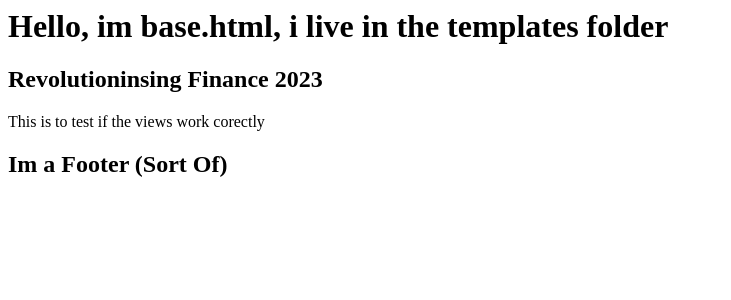
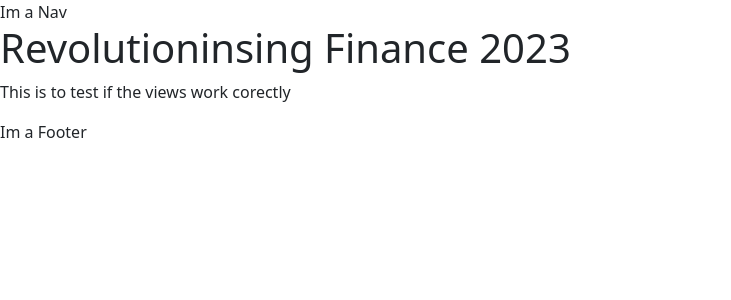
Before and after one commit to SamMartin92/hackathon-team-7, a Django app: page / in a window 1280 px wide. Shown: the top 300 px of the page, without its empty margins (0-731 px from the left). Run offline with Django 4.2, Linux system fonts and the light colour scheme.

Commit message:
add base.html to index.html

```diff
--- a/templates/base.html
+++ b/templates/base.html
@@ -1,7 +1,43 @@
-<h1>Hello, im base.html, i live in the templates folder </h1>
+{% load static %}
 
-{% block content %}
+<!DOCTYPE html>
+<html class="h-100">
 
-{% endblock %}
+<head>
+    <title>CodeStar Blog</title>
 
-<h2> Im a Footer (Sort Of) </h2>
+    <link rel="preconnect" href="https://fonts.gstatic.com">
+    <link href="https://fonts.googleapis.com/css2?family=Roboto:wght@300&display=swap" rel="stylesheet">
+    <link href="https://fonts.googleapis.com/css2?family=Lato:wght@300;700&display=swap" rel="stylesheet">
+    <link rel="stylesheet" href="https://cdnjs.cloudflare.com/ajax/libs/font-awesome/5.15.3/css/all.min.css">
+    <meta name="viewport" content="width=device-width, initial-scale=1" />
+    <link href="https://cdn.jsdelivr.net/npm/bootstrap@5.0.1/dist/css/bootstrap.min.css" rel="stylesheet"
+        integrity="sha384-+0n0xVW2eSR5OomGNYDnhzAbDsOXxcvSN1TPprVMTNDbiYZCxYbOOl7+AMvyTG2x" crossorigin="anonymous">
+    <script src="https://cdn.jsdelivr.net/npm/bootstrap@5.0.1/dist/js/bootstrap.bundle.min.js"
+        integrity="sha384-gtEjrD/SeCtmISkJkNUaaKMoLD0//ElJ19smozuHV6z3Iehds+3Ulb9Bn9Plx0x4" crossorigin="anonymous">
+    </script>
+    <link rel="stylesheet" href="{% static 'css/style.css' %}">
+
+</head>
+
+<body>
+
+    <!-- Navigation -->
+
+    <nav>
+        Im a Nav
+    </nav>
+
+    <main>
+        {% block content %}
+
+        {% endblock content %}
+    </main>
+
+    <!-- Footer -->
+    <footer>
+        Im a Footer
+    </footer>
+</body>
+
+</html>
```
